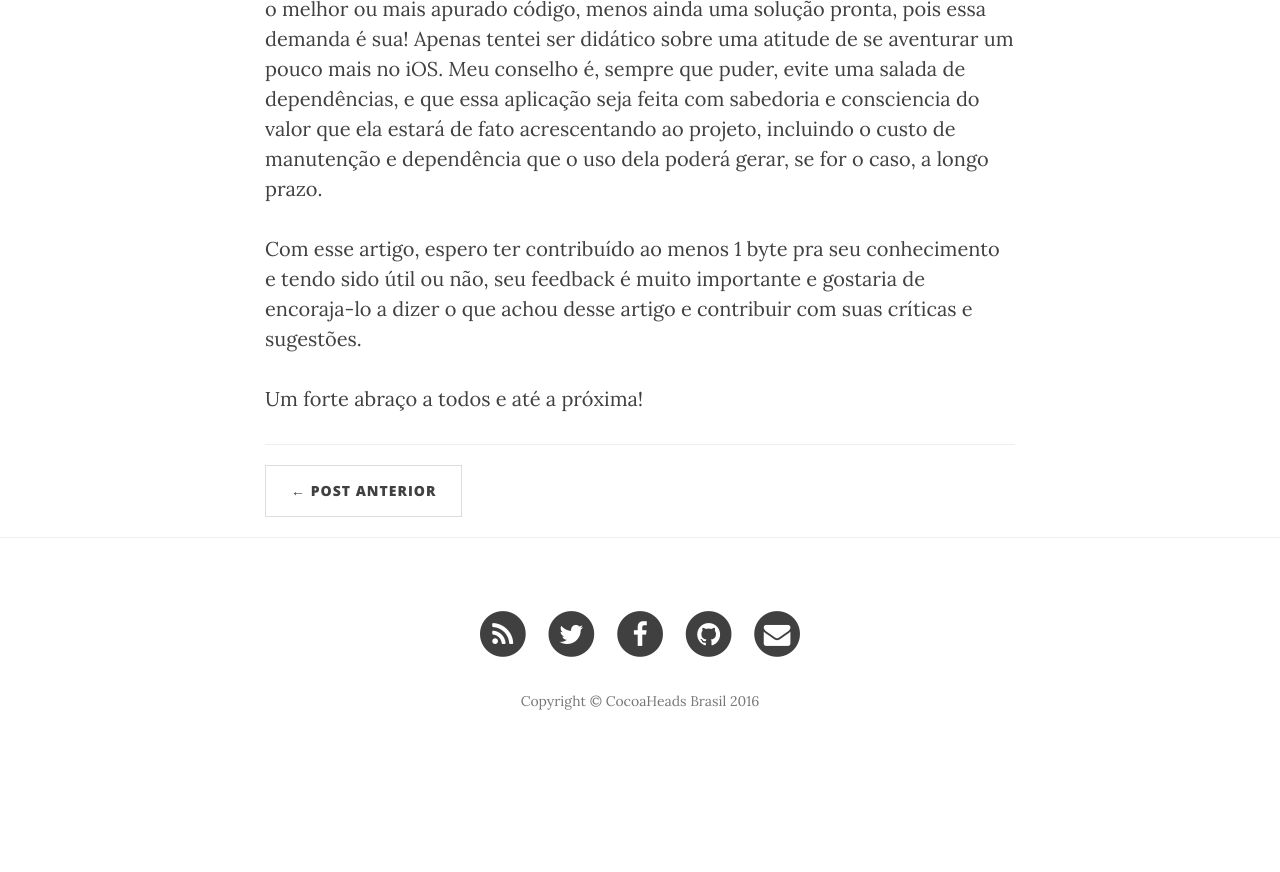
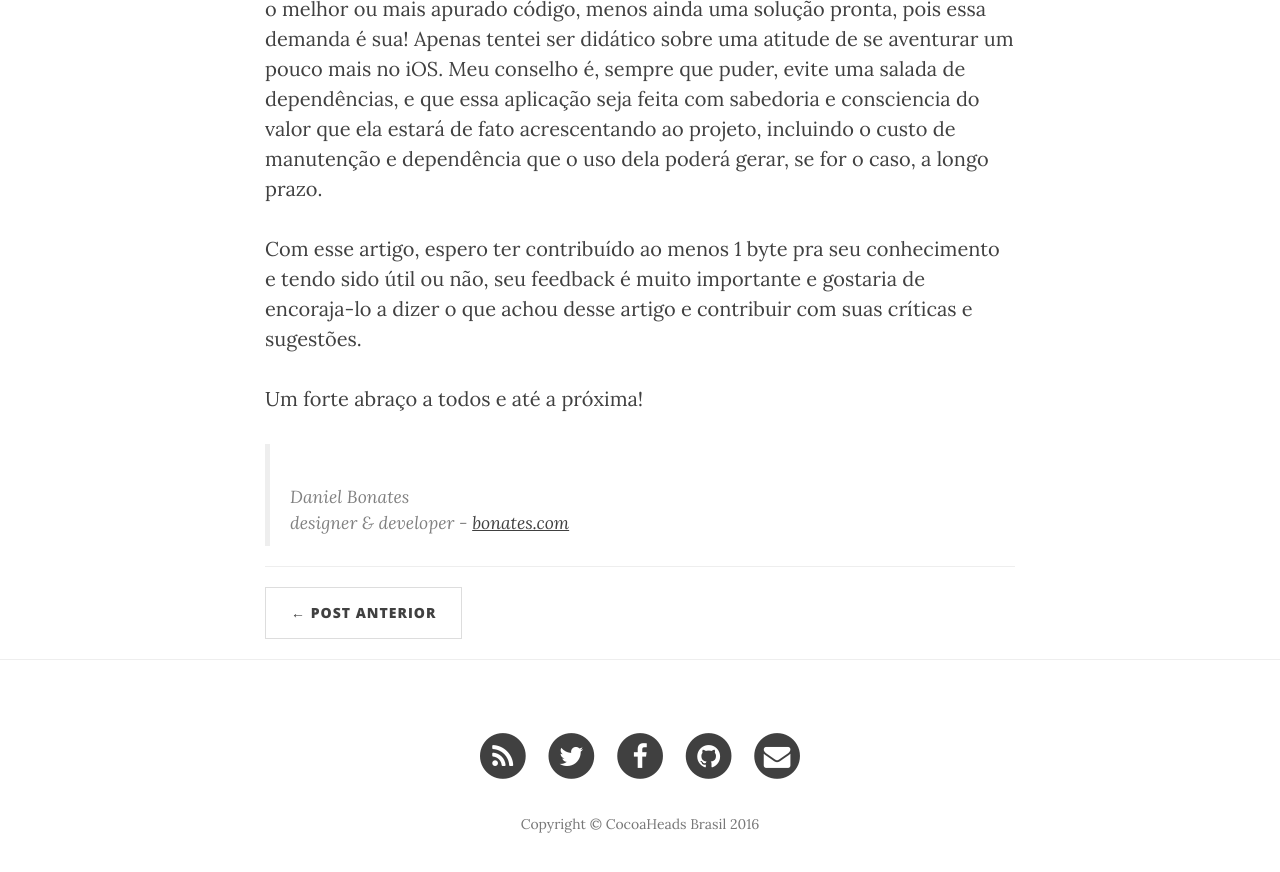
Before and after one commit to CocoaHeadsBrasil/equinociOS, a Jekyll site: the page built from _posts/2016-03-02-ios-web-e-json-sem-dependencias.markdown, in a window 1280 px wide and 900 px high, scrolled down 10321 px. Shown: the top 872 px of the window. Built offline with Jekyll 4.4.1, drawn with Linux system fonts in a browser that asks for light colours; nearby versions of some CDN libraries; before the commit the page ends 11098 px from its top, so only the background shows below that.

Commit message:
adiciona dados do autor

```diff
--- a/_posts/2016-03-02-ios-web-e-json-sem-dependencias.markdown
+++ b/_posts/2016-03-02-ios-web-e-json-sem-dependencias.markdown
@@ -337,3 +337,5 @@ Tentei ser prático em minha peroração. Não tenho a pretensão de ter mostrad
 Com esse artigo, espero ter contribuído ao menos 1 byte pra seu conhecimento e tendo sido útil ou não, seu feedback é muito importante e gostaria de encoraja-lo a dizer o que achou desse artigo e contribuir com suas críticas e sugestões.
 
 Um forte abraço a todos e até a próxima!
+
+> Daniel Bonates<br>designer & developer -  <a href="http://bonates.com" target="_blank">bonates.com</a>
```
